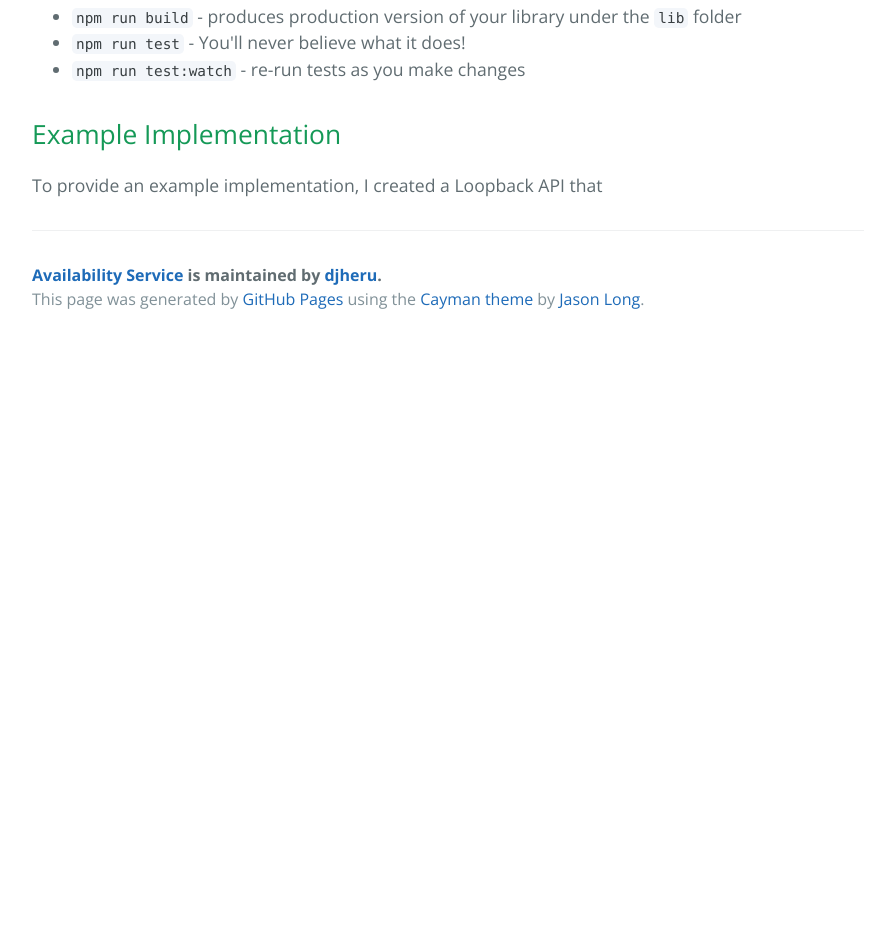
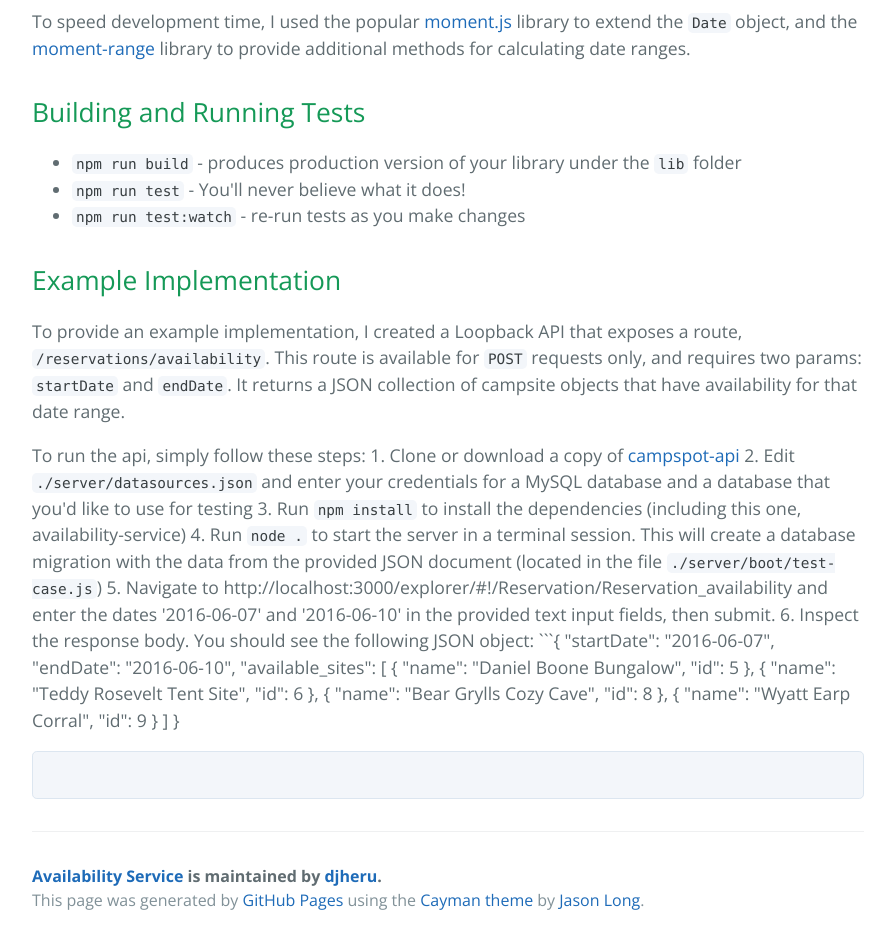
Before and after one commit to djheru/availability-service, a plain HTML site: page index.html in a window 1280 px wide. Shown: the part 2444-3388 px from the top of the page, without its empty margins (192-1087 px from the left). Before the commit the page ends 2787 px from the top, so only its background shows below. Drawn offline with nearby package versions, Linux system fonts and the light colour scheme.

````diff
--- a/index.html
+++ b/index.html
@@ -50,7 +50,14 @@
 2. Remove all reservation objects that relate to a site that has an overlapping reservation (in a different reservation object)
 3. Parse the remaining reservations into a format like: </p>
 
-<pre><code>{ campsiteId: 1, reservations: [ [startDate1, endDate1], [startDate2, endDate2], [startDate3, endDate3] ] }
+<pre><code>{
+  campsiteId: 1,
+  reservations: [
+    [startDate1, endDate1],
+    [startDate2, endDate2],
+    [startDate3, endDate3]
+  ]
+}
 </code></pre>
 
 <ol>
@@ -86,7 +93,28 @@
 <h2>
 <a id="example-implementation" class="anchor" href="#example-implementation" aria-hidden="true"><span aria-hidden="true" class="octicon octicon-link"></span></a>Example Implementation</h2>
 
-<p>To provide an example implementation, I created a Loopback API that </p>
+<p>To provide an example implementation, I created a Loopback API that exposes a route, <code>/reservations/availability</code>. This route is available for <code>POST</code> requests only, and requires two params: <code>startDate</code> and <code>endDate</code>. It returns a JSON collection of campsite objects that have availability for that date range. </p>
+
+<p>To run the api, simply follow these steps:
+1. Clone or download a copy of <a href="https://github.com/djheru/campspot-api">campspot-api</a>
+2. Edit <code>./server/datasources.json</code> and enter your credentials for a MySQL database and a database that you'd like to use for testing
+3. Run <code>npm install</code> to install the dependencies (including this one, availability-service)
+4. Run <code>node .</code> to start the server in a terminal session. This will create a database migration with the data from the provided JSON document (located in the file <code>./server/boot/test-case.js</code>)
+5. Navigate to http://localhost:3000/explorer/#!/Reservation/Reservation_availability and enter the dates '2016-06-07' and '2016-06-10' in the provided text input fields, then submit.
+6. Inspect the response body. You should see the following JSON object:
+```{
+  "startDate": "2016-06-07",
+  "endDate": "2016-06-10",
+  "available_sites": [
+    { "name": "Daniel Boone Bungalow", "id": 5 },
+    { "name": "Teddy Rosevelt Tent Site", "id": 6 },
+    { "name": "Bear Grylls Cozy Cave", "id": 8 },
+    { "name": "Wyatt Earp Corral", "id": 9 }
+  ]
+}</p>
+
+<pre><code>
+</code></pre>
 
       <footer class="site-footer">
         <span class="site-footer-owner"><a href="https://github.com/djheru/availability-service">Availability Service</a> is maintained by <a href="https://github.com/djheru">djheru</a>.</span>
````
Also changed, not shown: params.json (+1 -1 lines).
